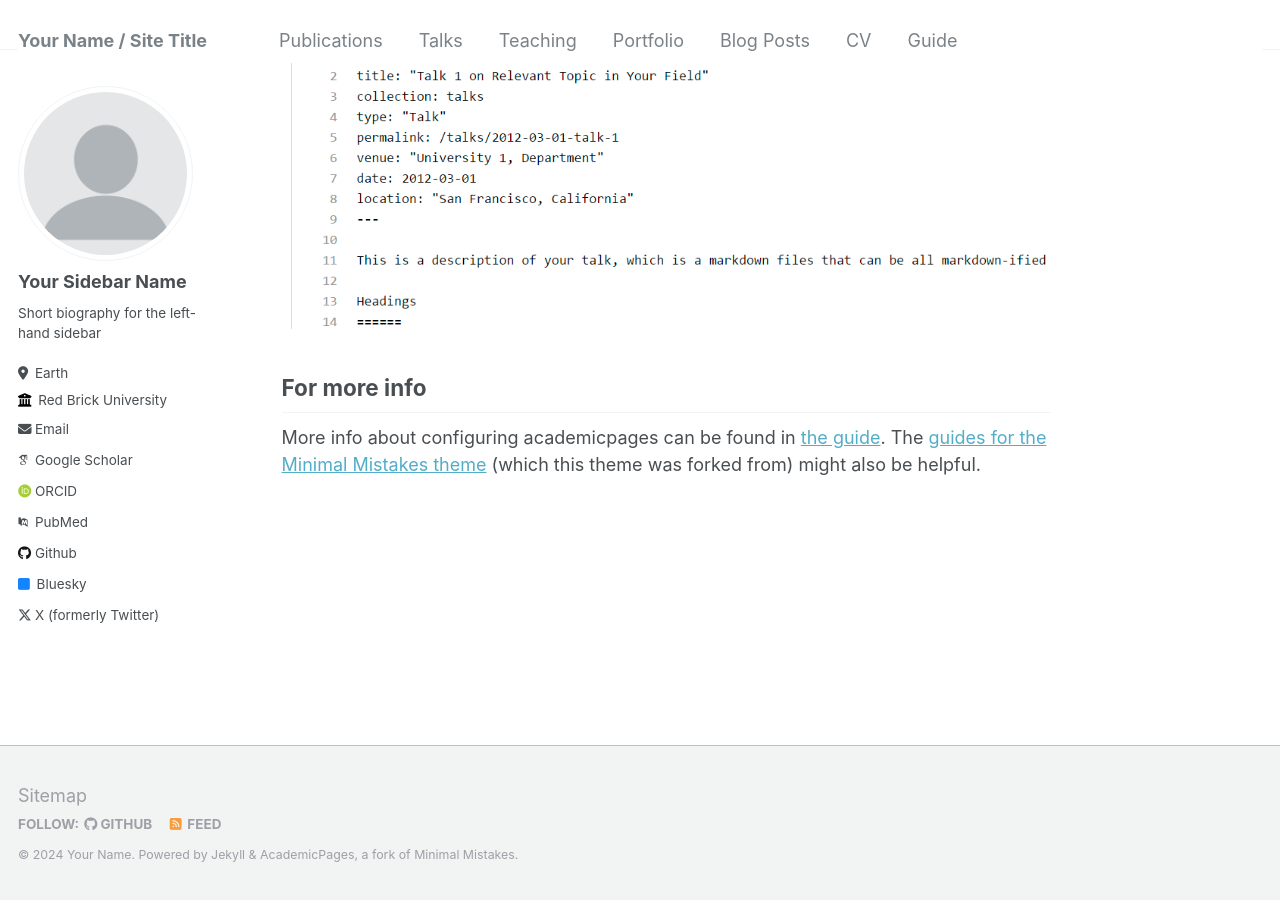
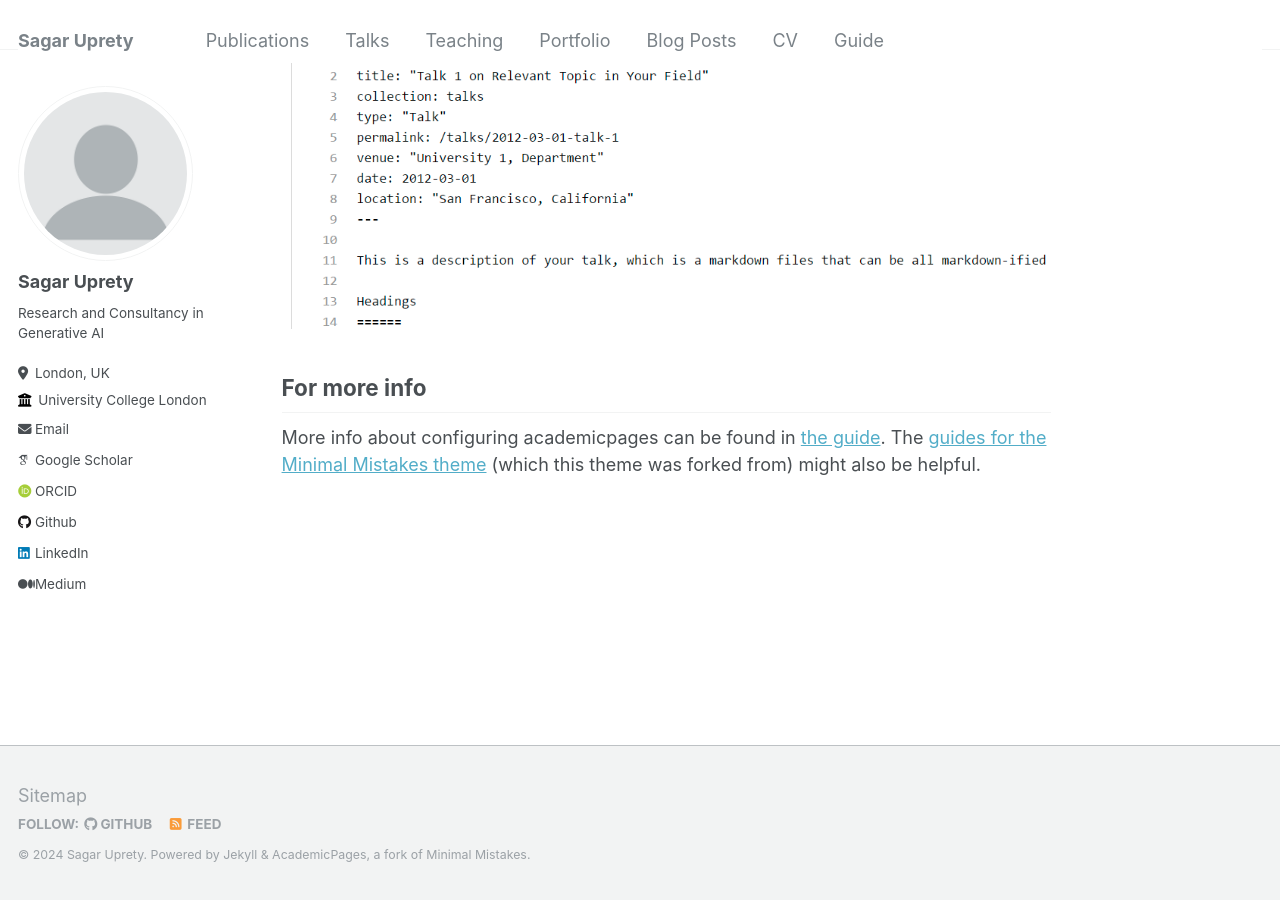
Before and after one commit to sagaruprety/sagaruprety, a Jekyll site: the page built from _pages/about.md, in a window 1280 px wide and 900 px high, scrolled down 2640 px. Built offline with Jekyll 4.4.1, drawn with Linux system fonts in a browser that asks for light colours; some web fonts are replaced.

Commit message:
Update _config.yml

```diff
--- a/_config.yml
+++ b/_config.yml
@@ -8,13 +8,13 @@
 
 # Basic Site Settings
 locale                   : "en-US"
-title                    : "Your Name / Site Title"
+title                    : "Sagar Uprety"
 title_separator          : "-"
-name                     : &name "Your Name"
-description              : &description "personal description"
-url                      : https://academicpages.github.io # the base hostname & protocol for your site e.g. "https://mmistakes.github.io"
+name                     : &name "Sagar Uprety"
+description              : &description "AI Researcher"
+url                      : http://sagaruprety.com # the base hostname & protocol for your site e.g. "https://mmistakes.github.io"
 baseurl                  : "" # the subpath of your site, e.g. "/blog"
-repository               : "academicpages/academicpages.github.io"
+repository               : "sagaruprety/sagaruprety.github.io"
 
 # Site Author - The following control what appear as part of the author content on the side bar.
 #               If a field is blank the icon and link will not appear, otherwise it will be shown.
@@ -22,55 +22,26 @@ repository               : "academicpages/academicpages.github.io"
 author:
   # Biographic information
   avatar           : "profile.png"
-  name             : "Your Sidebar Name"
+  name             : "Sagar Uprety"
   pronouns         : # example: "she/her"
-  bio              : "Short biography for the left-hand sidebar"
-  location         : "Earth"
-  employer         : "Red Brick University"
+  bio              : "Research and Consultancy in Generative AI"
+  location         : "London, UK"
+  employer         : "University College London"
   uri              : # URL
-  email            : "none@example.org"
+  email            : "s.uprety@ucl.ac.uk"
 
   # Academic websites
-  arxiv            : # URL - Update with the correct link to your profile
   googlescholar    : "https://scholar.google.com/citations?user=PS_CX0AAAAAJ"
-  impactstory      : # URL
   orcid            : "http://orcid.org/yourorcidurl"
-  pubmed           : "https://www.ncbi.nlm.nih.gov/pubmed/?term=john+snow"
   researchgate     : # URL
 
   # Repositories and software development
-  bitbucket        : # Username - Update with your username on the site
-  codepen          : # Username
-  dribbble         : # Username
-  github           : "academicpages"
-  kaggle           : # Username
-  stackoverflow    : # User number or user number and name (i.e., use "1" or "1/jeff-atwood")
+  github           : "sagaruprety"
+
 
   # Social media
-  bluesky          : "bsky.app" # Replace this with you Bluesky username
-  facebook         : # Username
-  flickr           : # Username
-  foursquare       : # Username
-  goodreads        : # Username
-  google_plus      : # Username
-  keybase          : # Username
-  instagram        : # Username
-  lastfm           : # Username
-  linkedin         : # Username
-  mastodon         : # URL
-  medium           : # URL
-  pinterest        : # Username
-  soundcloud       : # Username
-  steam            : # Username
-  telegram         : # URL
-  tumblr           : # Username
-  twitter          : "UniofOxford"  # Replace this with your X / Twitter handle
-  vine             : # Username
-  weibo            : # Username
-  wikipedia        : # Username
-  xing             : # Username
-  youtube          : # Username
-  zhihu            : # URL
+  linkedin         : "upretysagar"
+  medium           : "https://medium.com/@sagaruprety"
 
 
 # Site Settings
```
